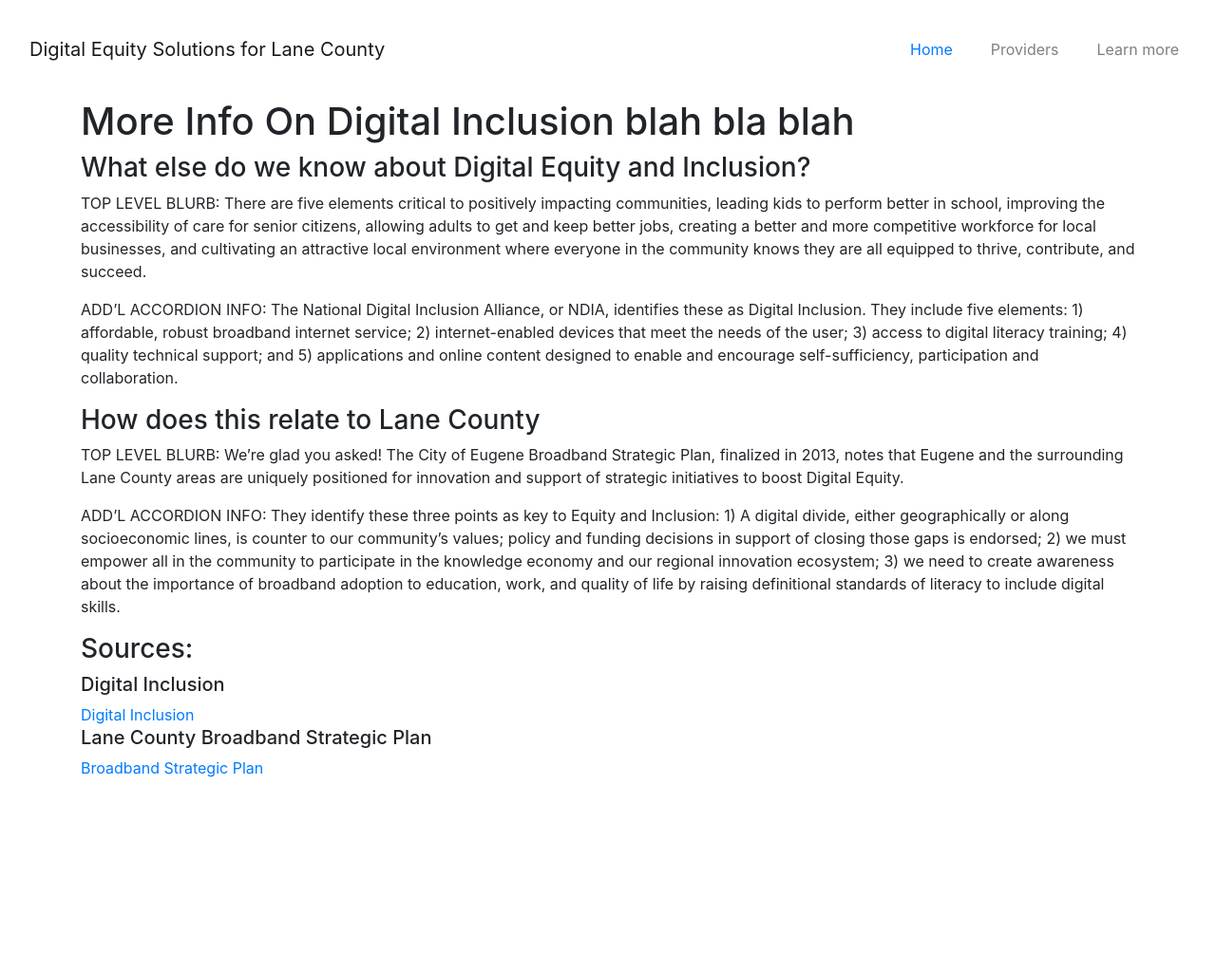
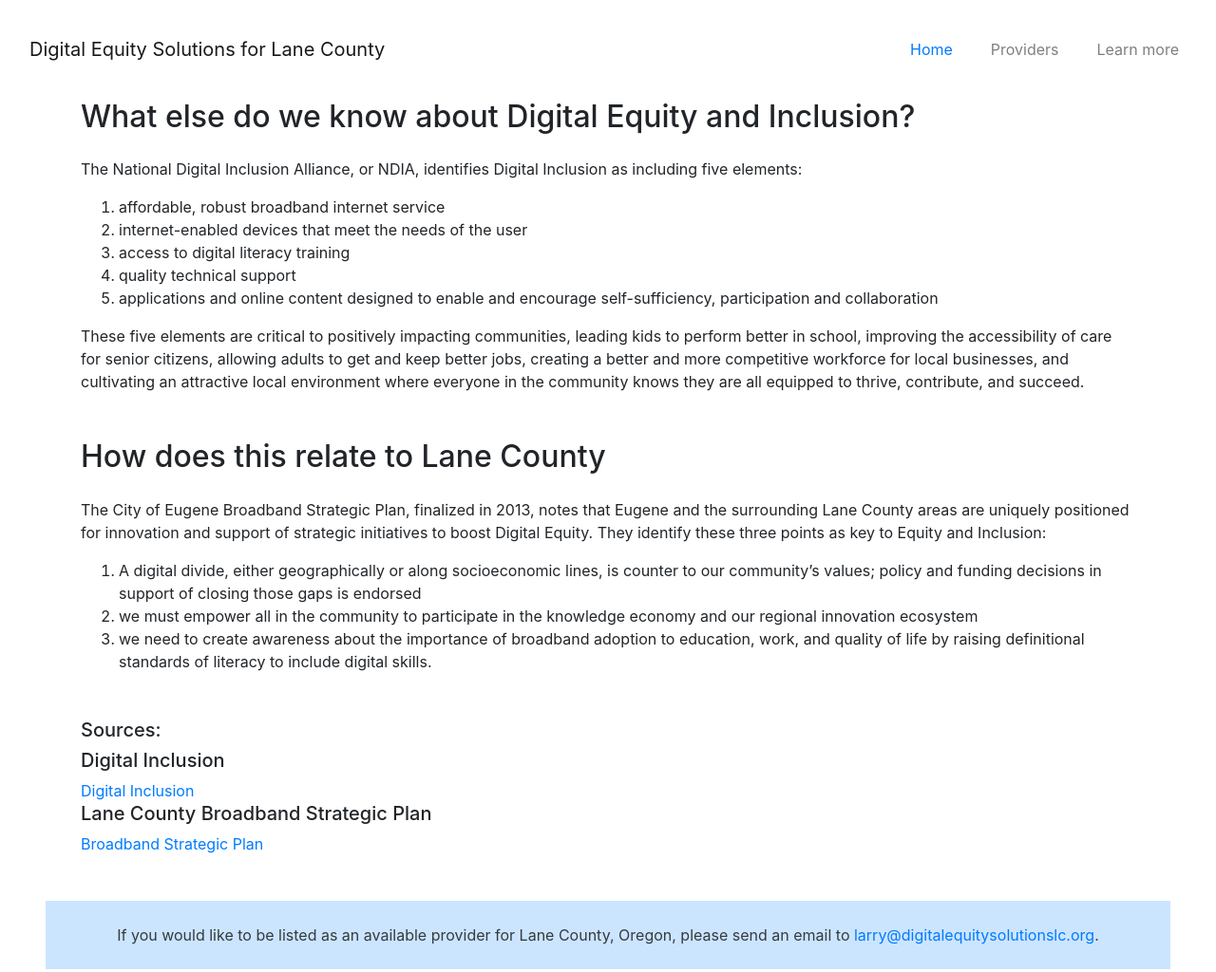
Before and after one commit to frankylee/codeORcreate, a plain HTML site: page about.html in a window 1280 px wide. Shown: the top 1024 px of the page at 95% size. Before the commit the page ends 821 px from the top, so only its background shows below. Drawn offline with nearby package versions, Linux system fonts and the light colour scheme.

Commit message:
Adjusted sitewide alert for becoming a new provider; started the Learn more page

```diff
--- a/about.html
+++ b/about.html
@@ -14,56 +14,76 @@
     <nav id="navbar" class="navbar navbar-expand-lg navbar-light bg-white">
         <!--NavBar is created programmatically -->
     </nav>
-    <div class="container">
-        <header>
-            <h1>More Info On Digital Inclusion blah bla blah</h1>
-        </header>
 
-        <h3>What else do we know about Digital Equity and Inclusion?</h3>
-        <div>
+
+    <main class="container mb-5">
+        <section class="mb-5">
+            <h1 class="h2 mb-4">What else do we know about Digital Equity and Inclusion?</h1>
             <p>
-                TOP LEVEL BLURB: There are five elements critical to positively impacting communities, leading kids to
-                perform better in school, improving the accessibility of care for senior citizens, allowing adults to
-                get and keep better jobs, creating a better and more competitive workforce for local businesses, and
-                cultivating an attractive local environment where everyone in the community knows they are all equipped
-                to thrive, contribute, and succeed.
+                The National Digital Inclusion Alliance, or NDIA, identifies Digital Inclusion as including five elements:
             </p>
+            <ol>
+                <li>affordable, robust broadband internet service</li>
+                <li>internet-enabled devices that meet the needs of the user</li>
+                <li>access to digital literacy training</li>
+                <li>quality technical support</li>
+                <li>applications and online content designed to enable and encourage self-sufficiency, participation and collaboration</li>
+            </ol>
             <p>
-                ADD’L ACCORDION INFO: The National Digital Inclusion Alliance, or NDIA, identifies these as Digital
-                Inclusion. They include five elements: 1) affordable, robust broadband internet service; 2)
-                internet-enabled devices that meet the needs of the user; 3) access to digital literacy training; 4)
-                quality technical support; and 5) applications and online content designed to enable and encourage
-                self-sufficiency, participation and collaboration.
+                These five elements are critical to positively impacting communities, leading kids to perform better in school,
+                improving the accessibility of care for senior citizens, allowing adults to get and keep better jobs, creating
+                a better and more competitive workforce for local businesses, and cultivating an attractive local environment
+                where everyone in the community knows they are all equipped to thrive, contribute, and succeed.
             </p>
+        </section>
 
-            <h3>How does this relate to Lane County</h3>
+        <section class="mb-5">
+            <h2 class="mb-4">How does this relate to Lane County</h2>
             <p>
-                TOP LEVEL BLURB: We’re glad you asked! The City of Eugene Broadband Strategic Plan, finalized in 2013,
-                notes that Eugene and the surrounding Lane County areas are uniquely positioned for innovation and
-                support of strategic initiatives to boost Digital Equity.
+                The City of Eugene Broadband Strategic Plan, finalized in 2013, notes that Eugene and the surrounding Lane County
+                areas are uniquely positioned for innovation and support of strategic initiatives to boost Digital Equity. They
+                identify these three points as key to Equity and Inclusion:
             </p>
-            <p>
-                ADD’L ACCORDION INFO: They identify these three points as key to Equity and Inclusion: 1) A digital
-                divide, either geographically or along socioeconomic lines, is counter to our community’s values; policy
-                and funding decisions in support of closing those gaps is endorsed; 2) we must empower all in the
-                community to participate in the knowledge economy and our regional innovation ecosystem; 3) we need to
-                create awareness about the importance of broadband adoption to education, work, and quality of life by
-                raising definitional standards of literacy to include digital skills.
-            </p>
-            <h3>Sources:</h3>
-            <div>
+            <ol>
+                <li>
+                    A digital divide, either geographically or along socioeconomic lines, is counter to our community’s values;
+                    policy and funding decisions in support of closing those gaps is endorsed
+                </li>
+                <li>
+                    we must empower all in the community to participate in the knowledge economy and our regional innovation ecosystem
+                </li>
+                <li>
+                    we need to create awareness about the importance of broadband adoption to education, work, and quality of life
+                    by raising definitional standards of literacy to include digital skills.
+                </li>
+            </ol>
+        </section>
+
+        <section class="mb-5">
+            <h5>Sources:</h5>
                 <h5>Digital Inclusion</h5>
                 <a href="https://www.digitalinclusion.org/definitions/">Digital Inclusion</a>
-            </div>
             <div>
                 <h5>Lane County Broadband Strategic Plan</h5>
                 <a
                     href="https://eugene-or.gov/DocumentCenter/View/19699/City-of-Eugene-Community-Broadband-Strategic-Plan?bidId=">Broadband
                     Strategic Plan</a>
             </div>
+        </section>
+    </main>
+
+    <section class="container-fluid px-lg-5 mb-5">
+        <div class="alert-primary text-dark text-center py-4 px-5">
+            If you would like to be listed as an available provider for Lane County, Oregon, please send
+            an email to <a href="mailto:larry@digitalequitysolutionslc.org">larry@digitalequitysolutionslc.org</a>.
         </div>
+    </section>
 
-    </div>
+    <footer class="pt-4 pb-4">
+        <div class="text-center text-muted small">&copy; 2020 Digital Equity Solutions for Lane County</div>
+    </footer>
+
+
     <script src="./src/nav.js"></script>
     <script src="https://code.jquery.com/jquery-3.3.1.slim.min.js"
         integrity="sha384-q8i/X+965DzO0rT7abK41JStQIAqVgRVzpbzo5smXKp4YfRvH+8abtTE1Pi6jizo"
--- a/src/style.css
+++ b/src/style.css
@@ -1,3 +1,6 @@
+.btn-block {
+    max-width: 600px;
+}
 .btn-primary {
     background-color: #407bf0;
 }
```
Also changed, not shown: index.html (+11 -6 lines), providers.html (+7 -0 lines).
